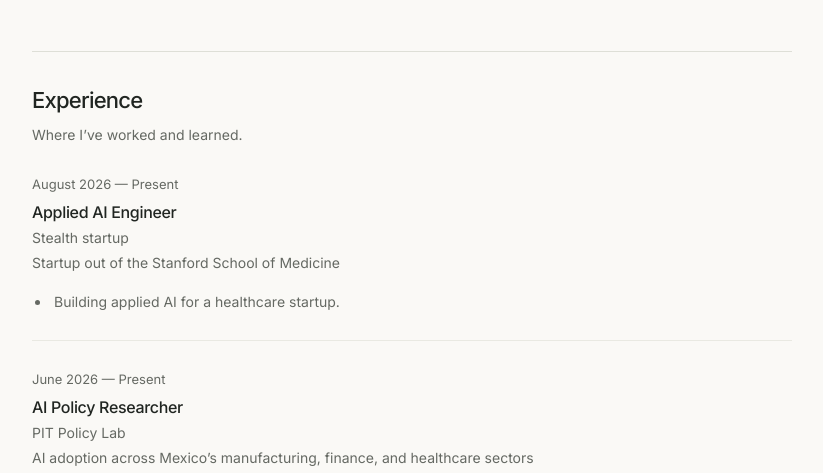
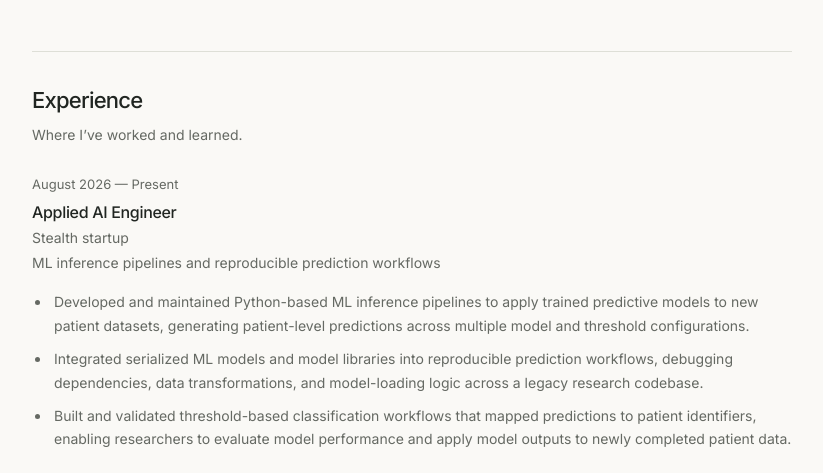
Before and after one commit to mdcherches/markcherches, a website: page index.html in a window 1280 px wide. Shown: the part 487-960 px from the top of the page, without its empty margins (228-1051 px from the left). Drawn offline with Linux system fonts and the light colour scheme.

Commit message:
Use resume engineering details and reveal complete portfolio sections on scroll

```diff
--- a/content/site.json
+++ b/content/site.json
@@ -56,9 +56,11 @@
         "period": "August 2026 — Present",
         "role": "Applied AI Engineer",
         "organization": "Stealth startup",
-        "detail": "Startup out of the Stanford School of Medicine",
+        "detail": "ML inference pipelines and reproducible prediction workflows",
         "details": [
-          "Building applied AI for a healthcare startup."
+          "Developed and maintained Python-based ML inference pipelines to apply trained predictive models to new patient datasets, generating patient-level predictions across multiple model and threshold configurations.",
+          "Integrated serialized ML models and model libraries into reproducible prediction workflows, debugging dependencies, data transformations, and model-loading logic across a legacy research codebase.",
+          "Built and validated threshold-based classification workflows that mapped predictions to patient identifiers, enabling researchers to evaluate model performance and apply model outputs to newly completed patient data."
         ]
       },
       {
--- a/index.html
+++ b/index.html
@@ -10,8 +10,8 @@
     <link rel="preconnect" href="https://fonts.googleapis.com">
     <link rel="preconnect" href="https://fonts.gstatic.com" crossorigin>
     <link href="https://fonts.googleapis.com/css2?family=DM+Mono:wght@400;500&family=Inter:wght@400;500;600&display=swap" rel="stylesheet">
-    <link rel="stylesheet" href="styles.css?v=20261014-square">
-    <script src="script.js?v=20261014-square" defer></script>
+    <link rel="stylesheet" href="styles.css?v=20261014-blocks">
+    <script src="script.js?v=20261014-blocks" defer></script>
   </head>
   <body>
     <a class="skip-link" href="#content">Skip to content</a>
--- a/script.js
+++ b/script.js
@@ -33,7 +33,7 @@ function homeSection(data, socials) {
 }
 
 function sectionHeader(data) {
-  return `<h2>${escapeHTML(data.heading)}</h2>${data.intro ? `<p class="section-intro">${escapeHTML(data.intro)}</p>` : ''}`;
+  return `<div class="section-heading"><h2>${escapeHTML(data.heading)}</h2>${data.intro ? `<p class="section-intro">${escapeHTML(data.intro)}</p>` : ''}</div>`;
 }
 
 function workSection(data) {
@@ -67,7 +67,7 @@ function aboutSection(data) {
 function experienceSection(data) {
   return `<section class="content-section" id="experience" aria-label="Experience" tabindex="-1">${sectionHeader(data)}
     ${(data.items || []).map(entry => `<article class="work-row experience-role"><p class="work-context">${escapeHTML(entry.period)}</p><h3>${escapeHTML(entry.role)}</h3><p>${escapeHTML(entry.organization)}</p><p>${escapeHTML(entry.detail)}</p>
-      ${(entry.details || []).length ? `<ul class="role-bullets">${entry.details.map((detail, index) => `<li style="--bullet-index: ${index}">${escapeHTML(detail)}</li>`).join('')}</ul>` : ''}</article>`).join('')}</section>`;
+      ${(entry.details || []).length ? `<ul class="role-bullets">${entry.details.map(detail => `<li>${escapeHTML(detail)}</li>`).join('')}</ul>` : ''}</article>`).join('')}</section>`;
 }
 
 function researchSection(data) {
@@ -75,27 +75,35 @@ function researchSection(data) {
     ${(data.items || []).map(item => `<article class="work-row"><h3>${item.url && item.url !== '#research' ? linkMarkup(item.title, item.url) : escapeHTML(item.title)}</h3><p class="work-context">${escapeHTML([item.year, item.topic].filter(Boolean).join(' · '))}</p><p>${escapeHTML(item.description)}</p></article>`).join('')}</section>`;
 }
 
-function setupExperienceReveal() {
-  const roles = [...document.querySelectorAll('.experience-role')];
+function setupScrollReveal() {
+  // Animate coherent blocks, never individual bullet points or nested elements.
+  const items = [...document.querySelectorAll(
+    '.site-header, .home-section, #experience > .section-heading, .experience-role, ' +
+    '#work > .section-heading, #work .work-row, #projects > .section-heading, .project-entry, ' +
+    '.about-section, #research > .section-heading, #research .work-row, .site-footer'
+  )];
   const reducedMotion = window.matchMedia('(prefers-reduced-motion: reduce)');
   let frame = null;
+  items.forEach(item => item.classList.add('reveal-item'));
   function update() {
     frame = null;
     if (reducedMotion.matches) return;
-    const revealLine = window.innerHeight * 0.88;
-    for (const role of roles) {
-      const bullets = role.querySelector('.role-bullets');
-      role.classList.toggle('is-revealed', (bullets || role).getBoundingClientRect().top < revealLine);
+    const revealLine = window.innerHeight * 0.90;
+    for (const item of items) {
+      item.classList.toggle('is-revealed', item.getBoundingClientRect().top < revealLine);
     }
   }
   function schedule() {
     if (!reducedMotion.matches && frame === null) frame = requestAnimationFrame(update);
   }
   function configure() {
-    contentRoot.classList.toggle('scroll-reveals', !reducedMotion.matches);
+    document.body.classList.toggle('scroll-reveals', !reducedMotion.matches);
     if (reducedMotion.matches) {
-      roles.forEach(role => role.classList.add('is-revealed'));
-    } else update();
+      items.forEach(item => item.classList.add('is-revealed'));
+    } else {
+      // Paint the initial state before revealing the header and introduction.
+      requestAnimationFrame(() => requestAnimationFrame(schedule));
+    }
   }
   configure();
   window.addEventListener('scroll', schedule, { passive: true });
@@ -148,7 +156,7 @@ document.addEventListener('click', event => {
 });
 window.addEventListener('hashchange', () => navigateToHash({ focus: true }));
 
-fetch('content/site.json?v=20261014-square', { cache: 'no-cache' })
+fetch('content/site.json?v=20261014-blocks', { cache: 'no-cache' })
   .then(response => {
     if (!response.ok) throw new Error(`Content request failed: ${response.status}`);
     return response.json();
@@ -160,7 +168,7 @@ fetch('content/site.json?v=20261014-square', { cache: 'no-cache' })
       + (data.projects?.visible ? projectsSection(data.projects) : '')
       + aboutSection(data.about)
       + (data.research?.visible ? researchSection(data.research) : '');
-    setupExperienceReveal();
+    setupScrollReveal();
     document.title = data.meta.siteTitle;
     document.querySelector('meta[name="description"]').content = data.meta.description;
     document.querySelector('.monogram').textContent = data.meta.initials;
--- a/styles.css
+++ b/styles.css
@@ -144,24 +144,25 @@ details li + li { margin-top: 8px; }
 .lens-try-button { color: var(--accent); border: 0; padding: 8px 0; font: 13px var(--sans); }
 .lens-try-button:hover { color: var(--accent); background: transparent; text-decoration: underline; }
 
-/* Bullets keep their space so revealing a role never moves the page beneath you. */
+/* Whole content blocks reveal without changing the document's layout. */
 .experience-role { padding: 26px 0; }
 .experience-role h3 { margin-top: 5px; }
 .role-bullets { margin: 16px 0 0; padding-left: 19px; color: var(--muted); font-size: 14px; line-height: 1.7; }
 .role-bullets li { padding-left: 3px; }
 .role-bullets li + li { margin-top: 9px; }
-.scroll-reveals .role-bullets li {
+.scroll-reveals .reveal-item {
   opacity: 0;
-  transform: translateY(14px);
+  transform: translateY(18px);
   transition: opacity 1100ms ease, transform 1200ms cubic-bezier(.22, 1, .36, 1);
 }
-.scroll-reveals .is-revealed .role-bullets li {
+.scroll-reveals .reveal-item.is-revealed,
+.scroll-reveals .reveal-item:focus-within {
   opacity: 1;
   transform: translateY(0);
-  transition-delay: calc(var(--bullet-index, 0) * 140ms);
 }
-/* Keyboard focus and text selection should never be concealed by animation. */
-.experience-role:focus-within .role-bullets li { opacity: 1; transform: none; }
 @media (prefers-reduced-motion: reduce) {
-  .scroll-reveals .role-bullets li { opacity: 1; transform: none; transition: none; }
+  .scroll-reveals .reveal-item { opacity: 1; transform: none; transition: none; }
 }
+@media print {
+  .scroll-reveals .reveal-item { opacity: 1; transform: none; transition: none; }
+}
```
Also changed, not shown: privacy.html (+1 -1 lines), .pages.yml, README.md.
